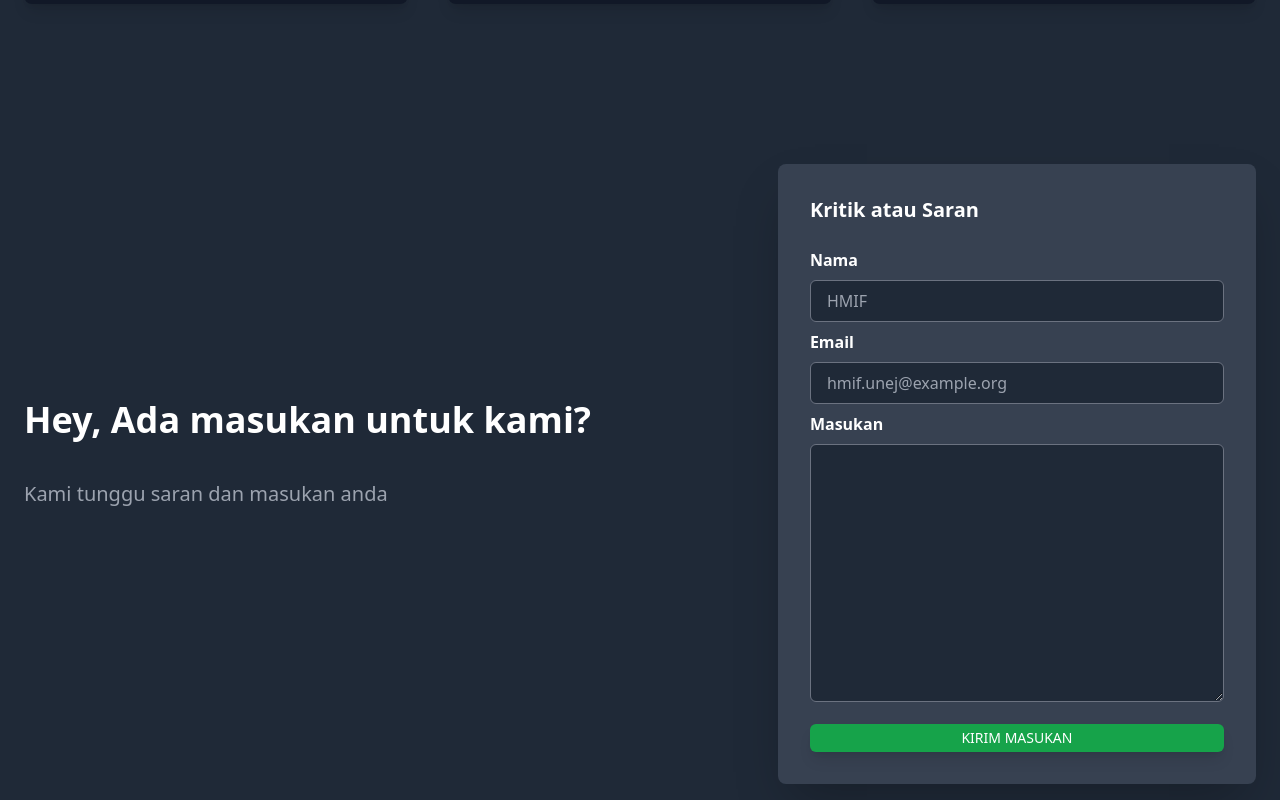
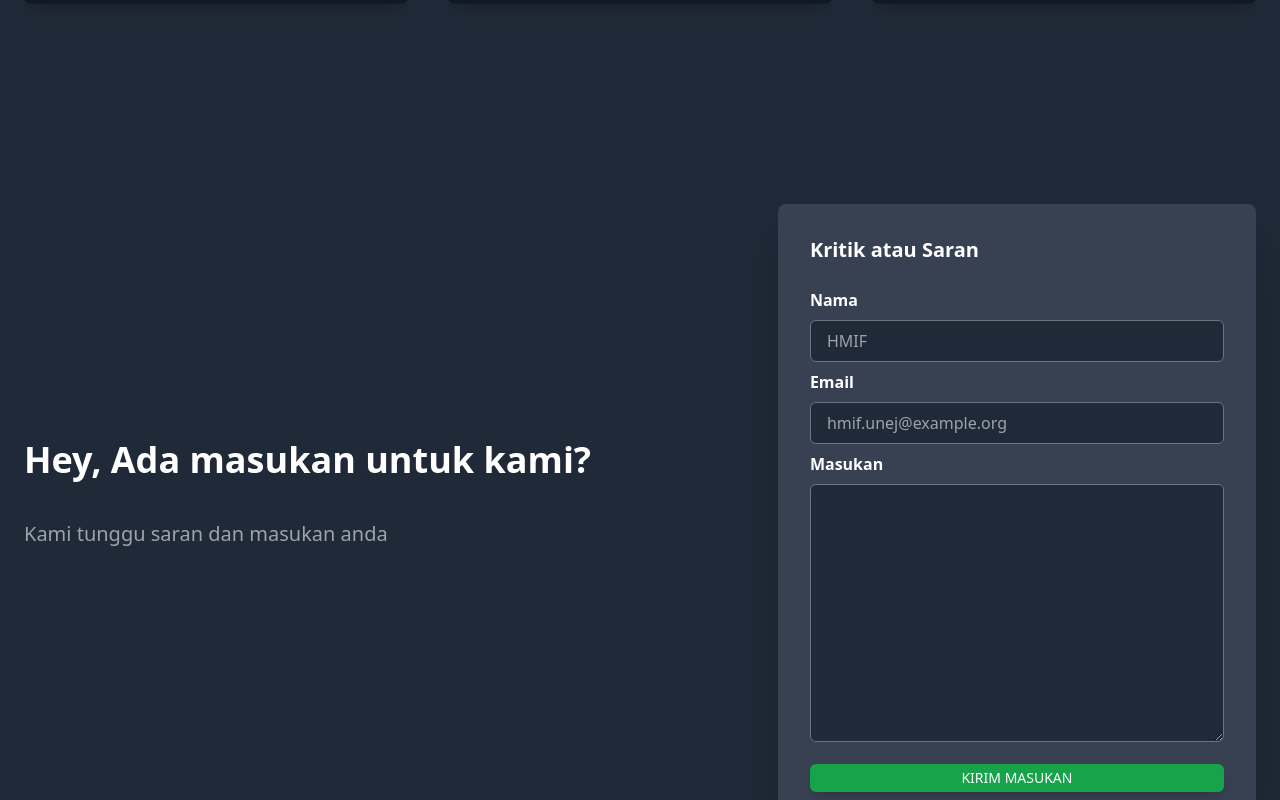
Before and after one commit to faisallbhr/hmif-clone, a React (Create React App) app: page / in a window 1280 px wide. Shown: the part 3320-4120 px from the top of the page. Built offline with nearby package versions, Linux system fonts and the light colour scheme.

Commit message:
change bg toggle color

```diff
--- a/src/components/Contact.jsx
+++ b/src/components/Contact.jsx
@@ -2,7 +2,7 @@ import React from 'react'
 
 const Contact = () => {
   return (
-    <div className='px-6 py-10 max-w-xl xl:max-w-7xl mx-auto flex flex-col xl:flex-row gap-10 justify-center items-center'>
+    <div className='px-6 py-20 max-w-xl xl:max-w-7xl mx-auto flex flex-col xl:flex-row gap-10 justify-center items-center'>
       <div className='xl:w-3/5'>
         <h1 className='text-3xl md:text-4xl font-bold'>Hey, Ada masukan untuk kami?</h1>
         <p className='py-10 text-gray-400 md:text-xl'>Kami tunggu saran dan masukan anda</p>
--- a/src/index.css
+++ b/src/index.css
@@ -30,10 +30,6 @@
     border-radius: 50%;
 }
 
-.darkmode:checked + .toggle{
-    background: #ebebeb;
-}
-
 .darkmode:checked + .toggle:after{
     left: 47px;
     transform: translateX(-100%);
@@ -62,5 +58,5 @@
     fill: #fff;
 }
 .darkmode:checked + label .moon{
-    fill: rgba(1,1,1,.2);
+    fill: #7e7e7e;
 }
```
